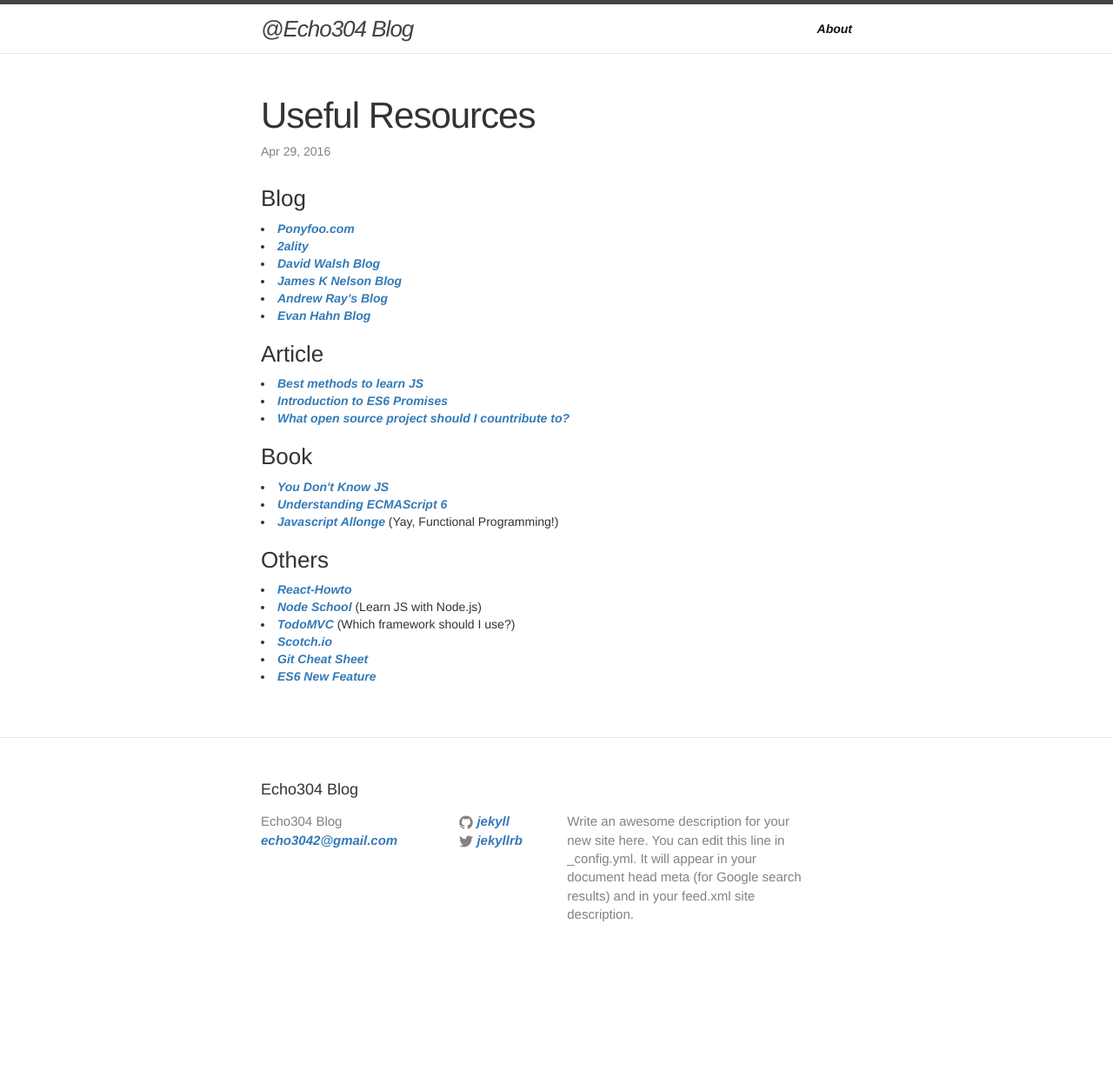
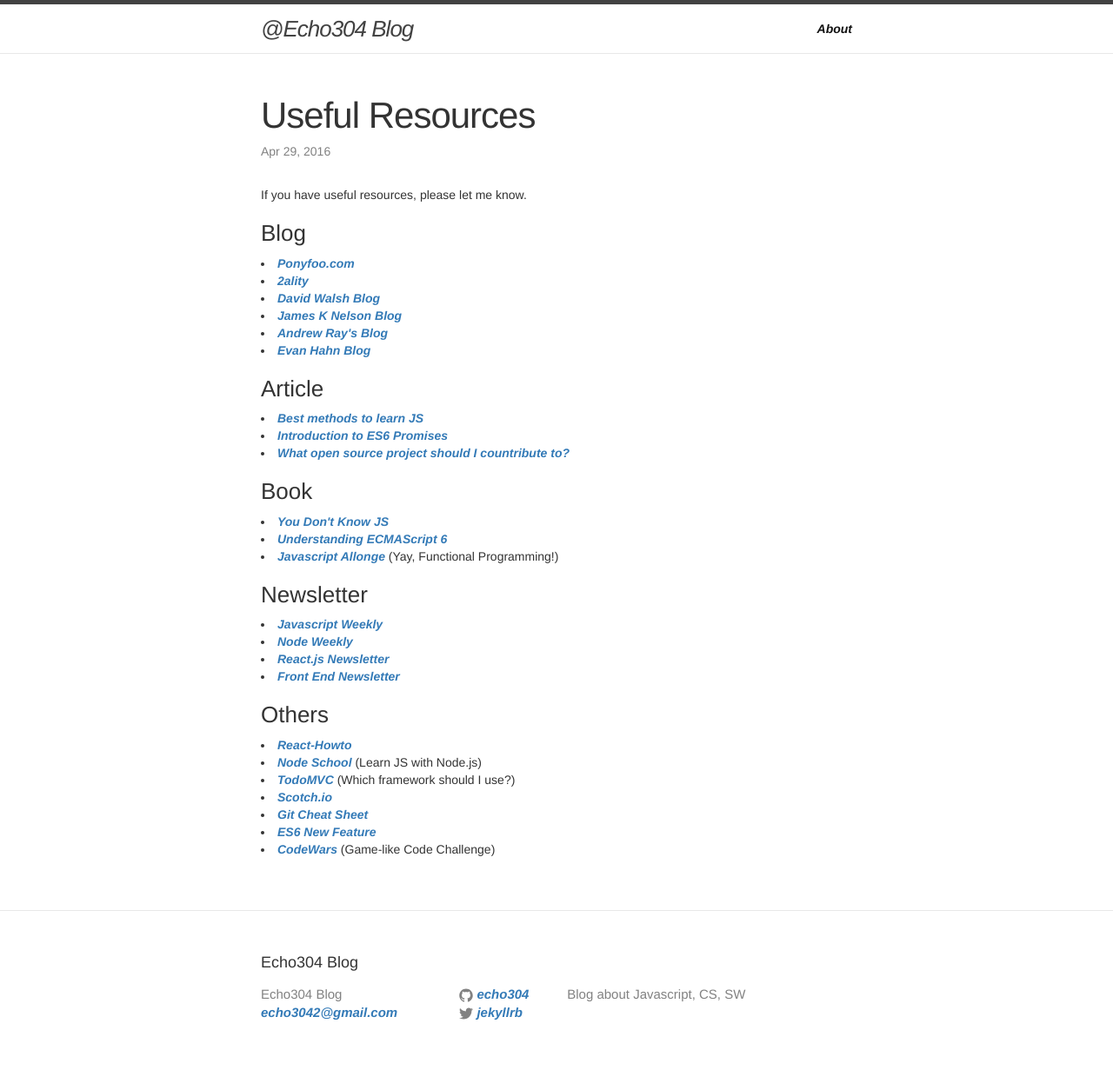
Before and after one commit to echo304/echo304.github.io, a Jekyll site: the page built from _posts/2016-04-29-UsefulResources.MD, in a window 1280 px wide. Shown: the whole page at 87% size. Built offline with Jekyll 4.4.1, drawn with Linux system fonts in a browser that asks for light colours; nearby versions of some CDN libraries; before the commit the page ends 1118 px from its top, so only the background shows below that.

Commit message:
Add codewars

```diff
--- a/_config.yml
+++ b/_config.yml
@@ -9,13 +9,11 @@
 title: "Echo304 Blog"
 email: "echo3042@gmail.com"
 description: > # this means to ignore newlines until "baseurl:"
-  Write an awesome description for your new site here. You can edit this
-  line in _config.yml. It will appear in your document head meta (for
-  Google search results) and in your feed.xml site description.
+  Blog about Javascript, CS, SW
 baseurl: "" # the subpath of your site, e.g. /blog
 url: "http://echo304.github.io" # the base hostname & protocol for your site
 twitter_username: jekyllrb
-github_username:  jekyll
+github_username:  echo304
 
 markdown_ext: "markdown,mkdown,mkdn,mkd,md"
 
--- a/_posts/2016-04-29-UsefulResources.MD
+++ b/_posts/2016-04-29-UsefulResources.MD
@@ -2,6 +2,8 @@
 layout: post
 title:  "Useful Resources"
 ---
+
+If you have useful resources, please let me know.
 
 <h3>Blog</h3>
 <li><a target="_blank" href="https://ponyfoo.com/">Ponyfoo.com</a></li>
@@ -21,6 +23,11 @@
 <li><a target="_blank" href="https://leanpub.com/understandinges6/read">Understanding ECMAScript 6</a></li>
 <li><a target="_blank" href="https://leanpub.com/javascriptallongesix/read#simple-partial">Javascript Allonge</a> (Yay, Functional Programming!)</li>
 
+<h3>Newsletter</h3>
+<li><a href="http://javascriptweekly.com/" target="_blank">Javascript Weekly</a></li>
+<li><a href="http://nodeweekly.com/" target="_blank">Node Weekly</a></li>
+<li><a href="http://reactjsnewsletter.com/" target="_blank">React.js Newsletter</a></li>
+<li><a href="http://frontendnewsletter.com/" target="_blank">Front End Newsletter</a></li>
 
 <h3>Others</h3>
 <li><a target="_blank" href="https://github.com/petehunt/react-howto?utm_campaign=linkplug&utm_source=linkplug&utm_medium=linkplug&utm_content=linkplug&utm_term=linkplug#learning-npm">React-Howto</a></li>
@@ -29,3 +36,4 @@
 <li><a target="_blank" href="https://scotch.io/">Scotch.io</a></li>
 <li><a target="_blank" href="http://zeroturnaround.com/rebellabs/git-commands-and-best-practices-cheat-sheet/">Git Cheat Sheet</a></li>
 <li><a target="_blank" href="http://es6-features.org/">ES6 New Feature</a></li>
+<li><a href="http://www.codewars.com/" target="_blank">CodeWars</a> (Game-like Code Challenge)</li>
```
